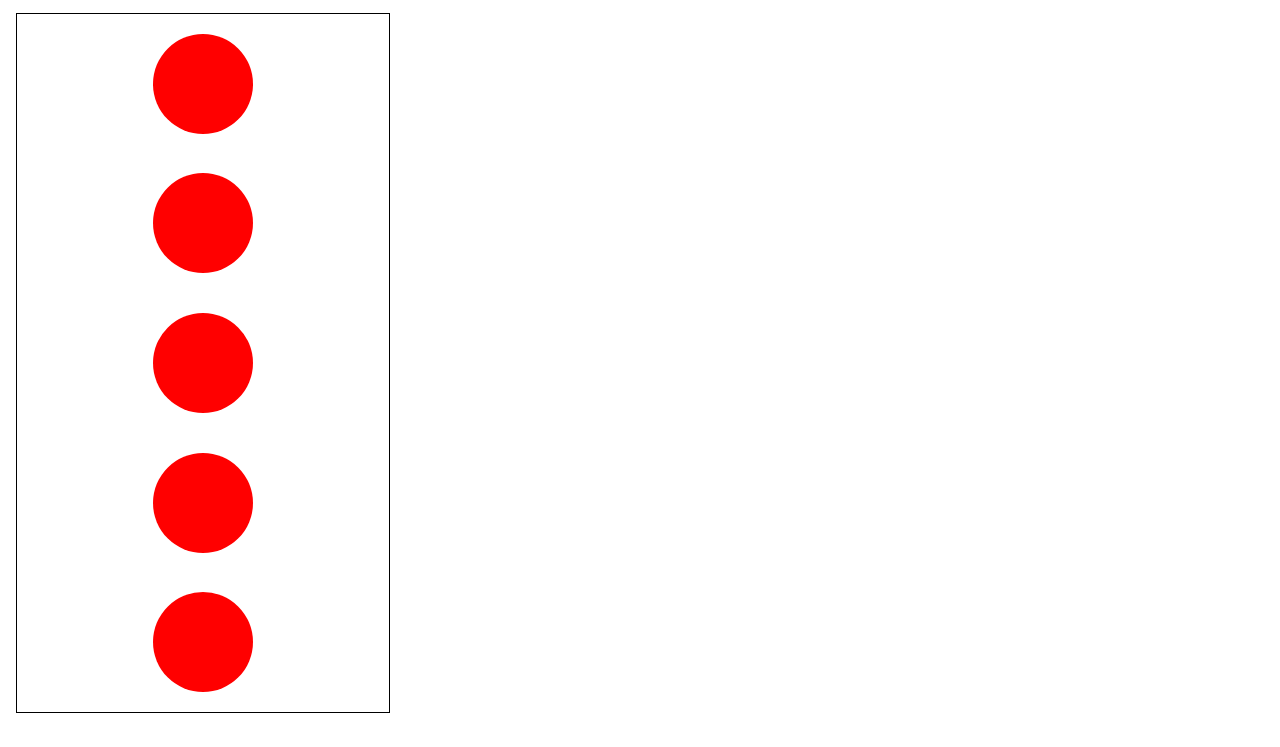
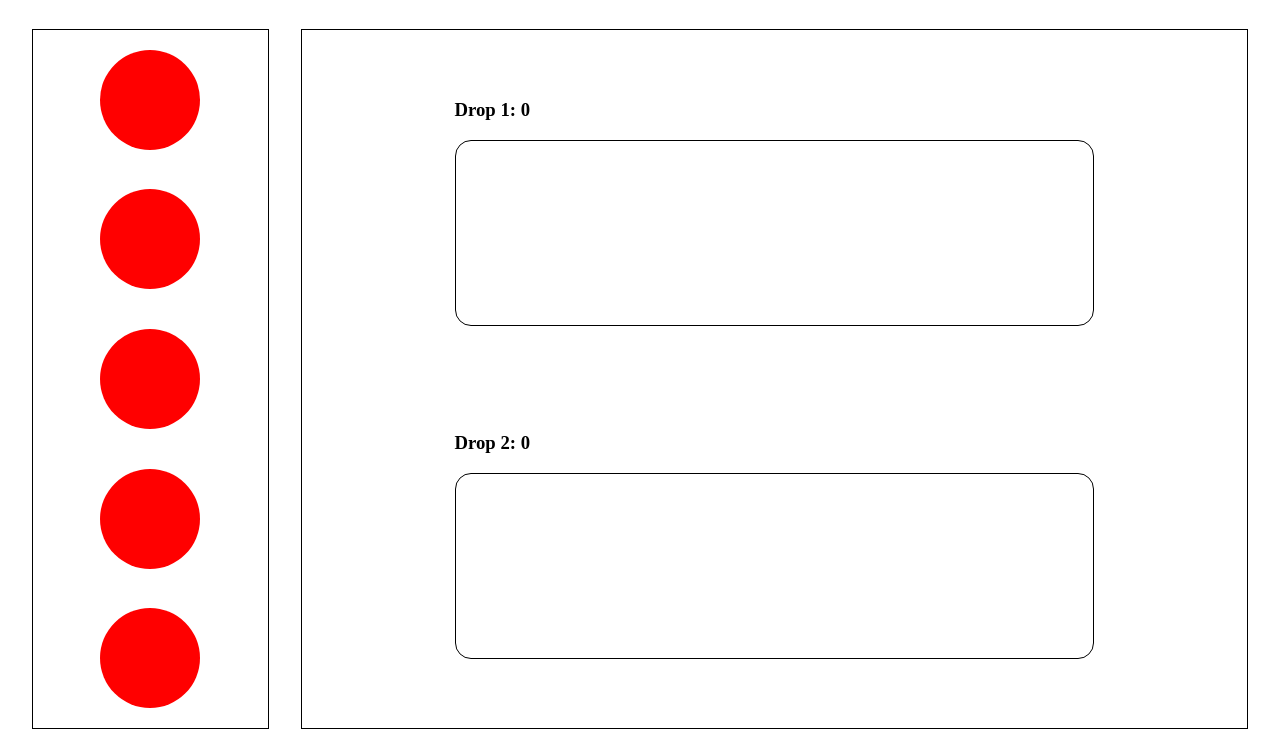
Before and after one commit to Shamoleambo/drag-and-drop, a website: page src/public/index.html in a window 1280 px wide. Shown: the part 169-916 px from the top of the page. Drawn offline with Linux system fonts and the light colour scheme.

Commit message:
feat: add style for drops-container, .drops and .drop

```diff
--- a/src/public/index.html
+++ b/src/public/index.html
@@ -18,9 +18,15 @@
             <div id="movable"></div>
             <div id="movable"></div>
         </div>
-        <div class="drops-container">
-            <div class="drop"></div>
-            <div class="drop"></div>
+        <div class="drops">
+            <div class="drop-container">
+                <h3 class="drop-counter">Drop 1: 0</h3>
+                <div class="drop drop-1"></div>
+            </div>
+            <div class="drop-container">
+                <h3 class="drop-counter">Drop 2: 0</h3>
+                <div class="drop drop-2"></div>
+            </div>
         </div>
     </main>
 </body>
--- a/src/public/styles/index.css
+++ b/src/public/styles/index.css
@@ -16,7 +16,8 @@ main {
 }
 
 main .start {
-    width: 30%;
+    margin: 1em;
+    width: 20%;
     height: 700px;
     display: flex;
     flex-direction: column;
@@ -25,8 +26,30 @@ main .start {
     border: 1px solid black;
 }
 
-main .drop-containers {
-    background-color: yellow;
+main .drops {
+    width: 80%;
+    margin: 1em;
+    padding: 1em;
+    border: 1px solid black;
+    display: flex;
+    flex-direction: column;
+    justify-content: space-around;
+    align-items: center;
+}
+
+.drops .drop-container {
+    width: 70%;
+    height: 40%;
+    display: flex;
+    flex-direction: column;
+    justify-content: space-evenly;
+}
+
+.drop-container .drop {
+    border: 1px solid black;
+    border-radius: 1em;
+    width: 100%;
+    height: 70%;
 }
 
 #movable {
```
